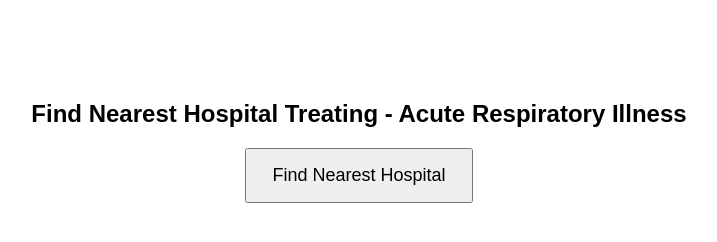
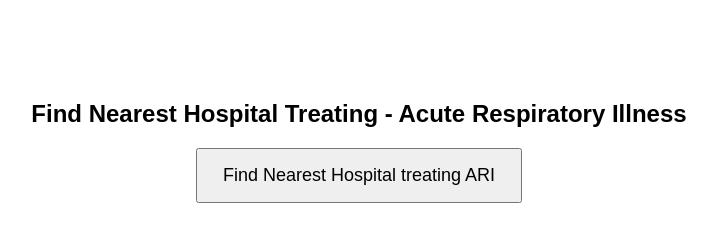
Before and after one commit to Chitra417/Acute-Respiratory-Illness, a plain HTML site: page index.html in a window 1280 px wide. Shown: the whole page, without its empty margins (281-998 px from the left). Drawn offline with Linux system fonts and the light colour scheme.

Commit message:
Update index.html

```diff
--- a/index.html
+++ b/index.html
@@ -10,7 +10,7 @@
 </head>
 <body>
   <h2>Find Nearest Hospital Treating - Acute Respiratory Illness</h2>
-  <button onclick="findNearest()">Find Nearest Hospital</button>
+  <button onclick="findNearest()">Find Nearest Hospital treating ARI</button>
 
   <script>
     const hospitals = [
```
